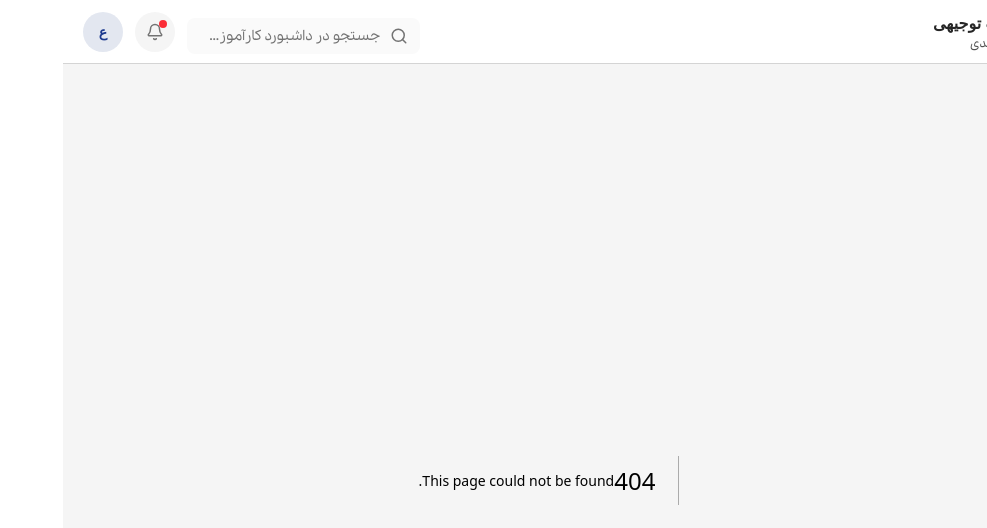
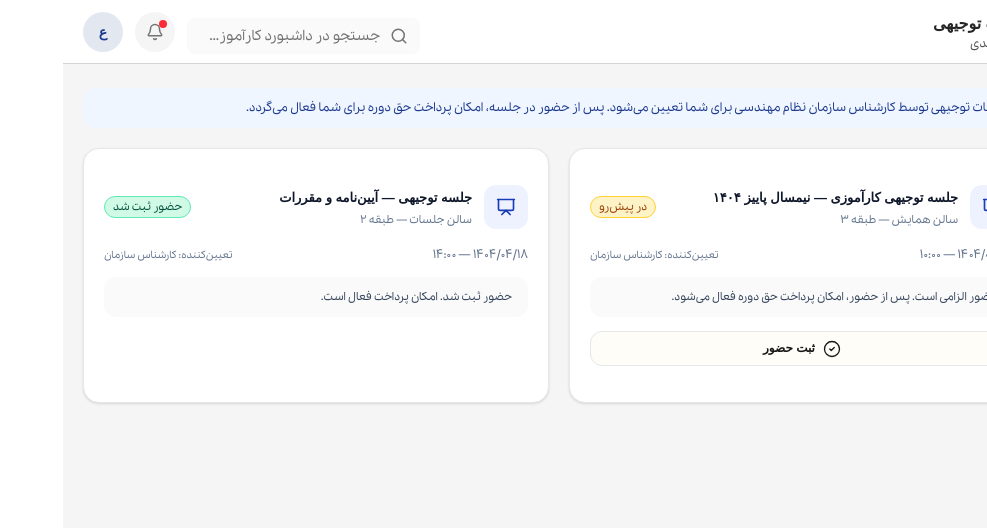
Before and after one commit to parrsa/InternshipNezam, a Next.js app: page /users/briefing-sessions in a window 1280 px wide. Before the commit this address had no page. Shown: the top 528 px of the page, without its empty margins (293-1280 px from the left). Built offline with nearby package versions, Linux system fonts and the light colour scheme; a web font is replaced by a local one.

Commit message:
finished brifeng part

```diff
--- /dev/null
+++ b/app/users/briefing-sessions/page.tsx
@@ -0,0 +1,136 @@
+
+import { Button } from "@/app/components/ui/Button"
+import { cn } from "@/lib/cn"
+import { CheckCircle2, Presentation } from "lucide-react"
+
+type Status = "upcoming" | "registered"
+
+interface Session {
+    id: number
+    title: string
+    location: string
+    date: string
+    time: string
+    assigner: string
+    status: Status
+    description: string
+}
+
+const sessions: Session[] = [
+    {
+        id: 1,
+        title: "جلسه توجیهی کارآموزی — نیمسال پاییز ۱۴۰۴",
+        location: "سالن همایش — طبقه ۳",
+        date: "۱۴۰۴/۰۶/۰۵",
+        time: "۱۰:۰۰",
+        assigner: "کارشناس سازمان",
+        status: "upcoming",
+        description:
+            "حضور الزامی است. پس از حضور، امکان پرداخت حق دوره فعال می‌شود.",
+    },
+    {
+        id: 2,
+        title: "جلسه توجیهی — آیین‌نامه و مقررات",
+        location: "سالن جلسات — طبقه ۲",
+        date: "۱۴۰۴/۰۴/۱۸",
+        time: "۱۴:۰۰",
+        assigner: "کارشناس سازمان",
+        status: "registered",
+        description: "حضور ثبت شد. امکان پرداخت فعال است.",
+    },
+]
+
+const statusConfig: Record<Status, { label: string; className: string }> = {
+    upcoming: {
+        label: "در پیش‌رو",
+        className: "bg-amber-100 border-amber-300 text-amber-800",
+    },
+    registered: {
+        label: "حضور ثبت شد",
+        className: "bg-emerald-100 border-emerald-300 text-emerald-900",
+    },
+}
+
+function Briefing() {
+    return (
+        <div
+            dir="rtl"
+            className="w-full flex flex-col gap-5 px-5 p-2 items-center justify-center"
+        >
+            <div className="w-full rounded-xl border-r-4 border-input-500 bg-blue-50 px-5 py-2 text-xs leading-6 text-input-900">
+                جلسات توجیهی توسط کارشناس سازمان نظام مهندسی برای شما تعیین
+                می‌شود. پس از حضور در جلسه، امکان پرداخت حق دوره برای شما فعال
+                می‌گردد.
+            </div>
+
+            <div className="w-full grid grid-cols-1 md:grid-cols-2 gap-5">
+                {sessions.map((session) => {
+                    const status = statusConfig[session.status]
+
+                    return (
+                        <div
+                            key={session.id}
+                            className="flex flex-col gap-3.5 rounded-2xl border border-gray-200 bg-white px-5 py-9 shadow-sm"
+                        >
+                            <div className="flex items-center justify-between gap-3">
+                                <div className="flex items-center gap-3">
+                                    <div className="flex h-11 w-11  items-center justify-center rounded-xl bg-indigo-50 text-blue-800">
+                                        <Presentation
+                                            size={20}
+                                            strokeWidth={2}
+                                        />
+                                    </div>
+                                    <div className="flex flex-col gap-0.5">
+                                        <h3 className="text-s font-bold leading-6 text-slate-900">
+                                            {session.title}
+                                        </h3>
+                                        <span className="text-2xs text-slate-500">
+                                            {session.location}
+                                        </span>
+                                    </div>
+                                </div>
+
+                                <span
+                                    className={` rounded-full border px-2 py-0.5 text-2xs font-medium ${status.className}`}
+                                >
+                                    {status.label}
+                                </span>
+                            </div>
+
+                            <div className="mt-1 flex items-center justify-between text-slate-500">
+                                <span className="text-xs">
+                                    {session.date} — {session.time}
+                                </span>
+                                <span className="text-3xs">
+                                    تعیین‌کننده: {session.assigner}
+                                </span>
+                            </div>
+
+                            <div className="rounded-xl bg-neutral-50 px-4 py-2 text-2xs leading-6 text-slate-700">
+                                {session.description}
+                            </div>
+
+                            {session.status === "upcoming" && (
+
+
+                                <Button
+                                    leftIcon={
+                                        <CheckCircle2 size={18} strokeWidth={1.75} />
+                                    }
+                                    size="xs"
+                                    variant="solid"
+                                    type="button"
+                                    className={cn("flex w-full items-center justify-center gap-2 h-8.75 rounded-xl border border-gray-200 bg-amber-50/40  text-nowrap text-xs font-bold text-neutral-900 transition-colors active:text-neutral-950 active:bg-teal-50 hover:text-neutral-950 hover:bg-teal-50")}
+                                >
+                                    ثبت حضور
+                                </Button>
+                            )}
+                        </div>
+                    )
+                })}
+            </div>
+        </div>
+    )
+}
+
+export default Briefing
```
